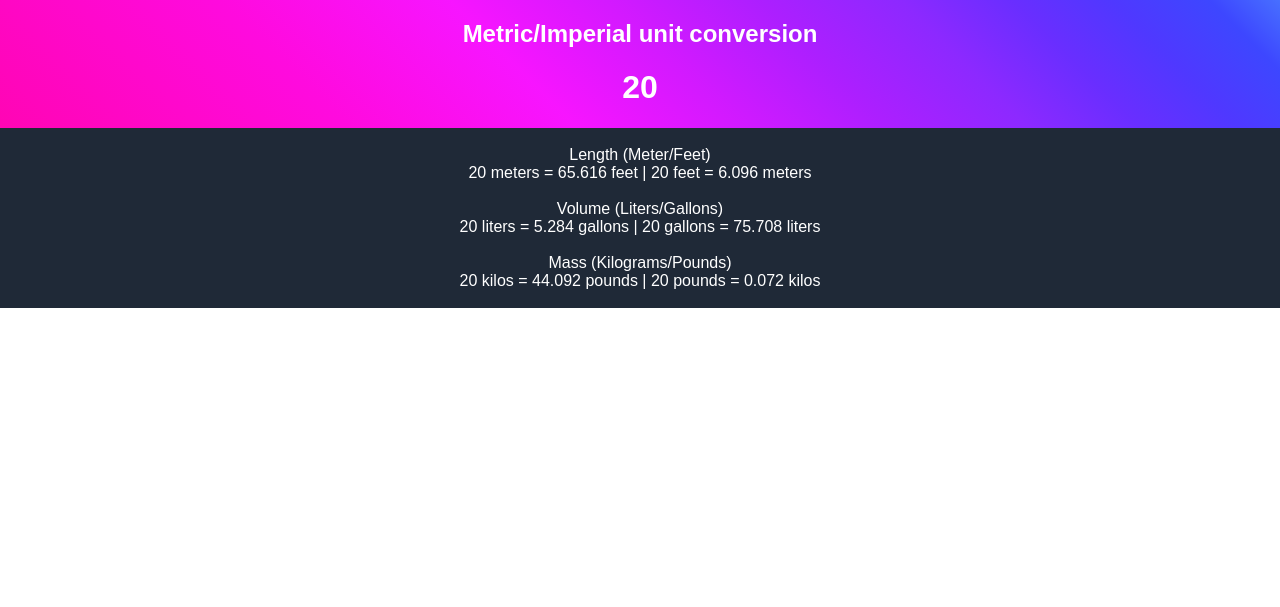
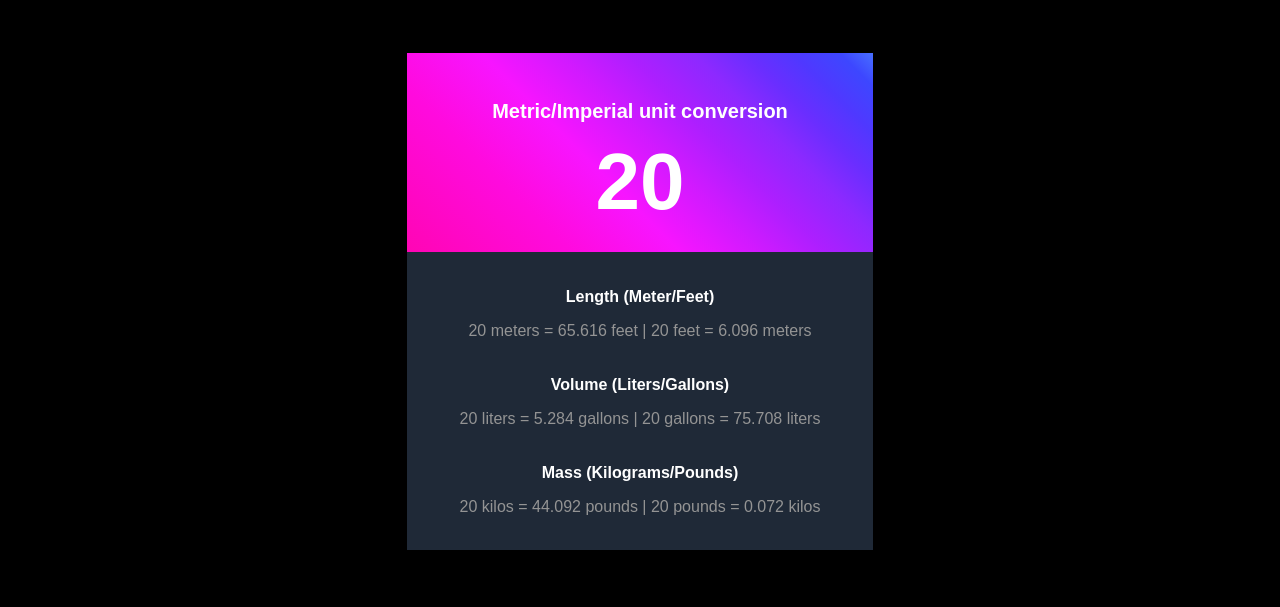
Before and after one commit to elbence/small-projects-with-js, a plain HTML site: page unit-converter/index.html in a window 1280 px wide. Drawn offline with Linux system fonts and the light colour scheme.

Commit message:
design complete

```diff
--- a/unit-converter/index.css
+++ b/unit-converter/index.css
@@ -5,11 +5,18 @@
 
 html, body {
     margin: 0px;
+    background-color: black;
 }
 
 div {
     width: 100%;
     overflow: hidden;
+}
+
+#container {
+    max-width: 350pt;
+    padding: 40pt;
+    margin: auto;
 }
 
 #cont-1 {
@@ -34,3 +41,25 @@ div {
     background-color: #1f2937;
     color: white;
 }
+
+h1 {
+    font-weight:700;
+    font-size: 60pt;
+    margin: 10pt;
+    margin-bottom: 18pt;
+}
+
+h2 {
+    margin-bottom: 0;
+    margin-top: 35pt;
+    font-size: 15pt;
+}
+
+#title-line {
+    padding-top: 15pt;
+    font-weight: bold;
+}
+
+#info-line {
+    color: rgb(148, 148, 148);
+}
--- a/unit-converter/index.html
+++ b/unit-converter/index.html
@@ -7,21 +7,23 @@
     <link rel="stylesheet" href="index.css">
 </head>
 <body>
+    <div id="container">
     <div id="cont-1">
         <h2>Metric/Imperial unit conversion</h2>
         <h1>20</h1>
     </div>
     <div id="cont-2">
-        <br>
-        <span>Length (Meter/Feet)</span><br>
-        <span>20 meters = 65.616 feet | 20 feet = 6.096 meters</span><br>
-        <br>
-        <span>Volume (Liters/Gallons)</span><br>
-        <span>20 liters = 5.284 gallons | 20 gallons = 75.708 liters</span><br>
-        <br>
-        <span>Mass (Kilograms/Pounds)</span><br>
-        <span>20 kilos = 44.092 pounds | 20 pounds = 0.072 kilos</span><br>
-        <br>
+
+    <p id="title-line">Length (Meter/Feet)</p>
+    <p id="info-line">20 meters = 65.616 feet | 20 feet = 6.096 meters</p>
+
+    <p id="title-line">Volume (Liters/Gallons)</p>
+    <p id="info-line">20 liters = 5.284 gallons | 20 gallons = 75.708 liters</p>
+
+    <p id="title-line">Mass (Kilograms/Pounds)</p>
+    <p id="info-line">20 kilos = 44.092 pounds | 20 pounds = 0.072 kilos</p>
+    <br>
+    </div>
     </div>
 </body>
 </html>
```
